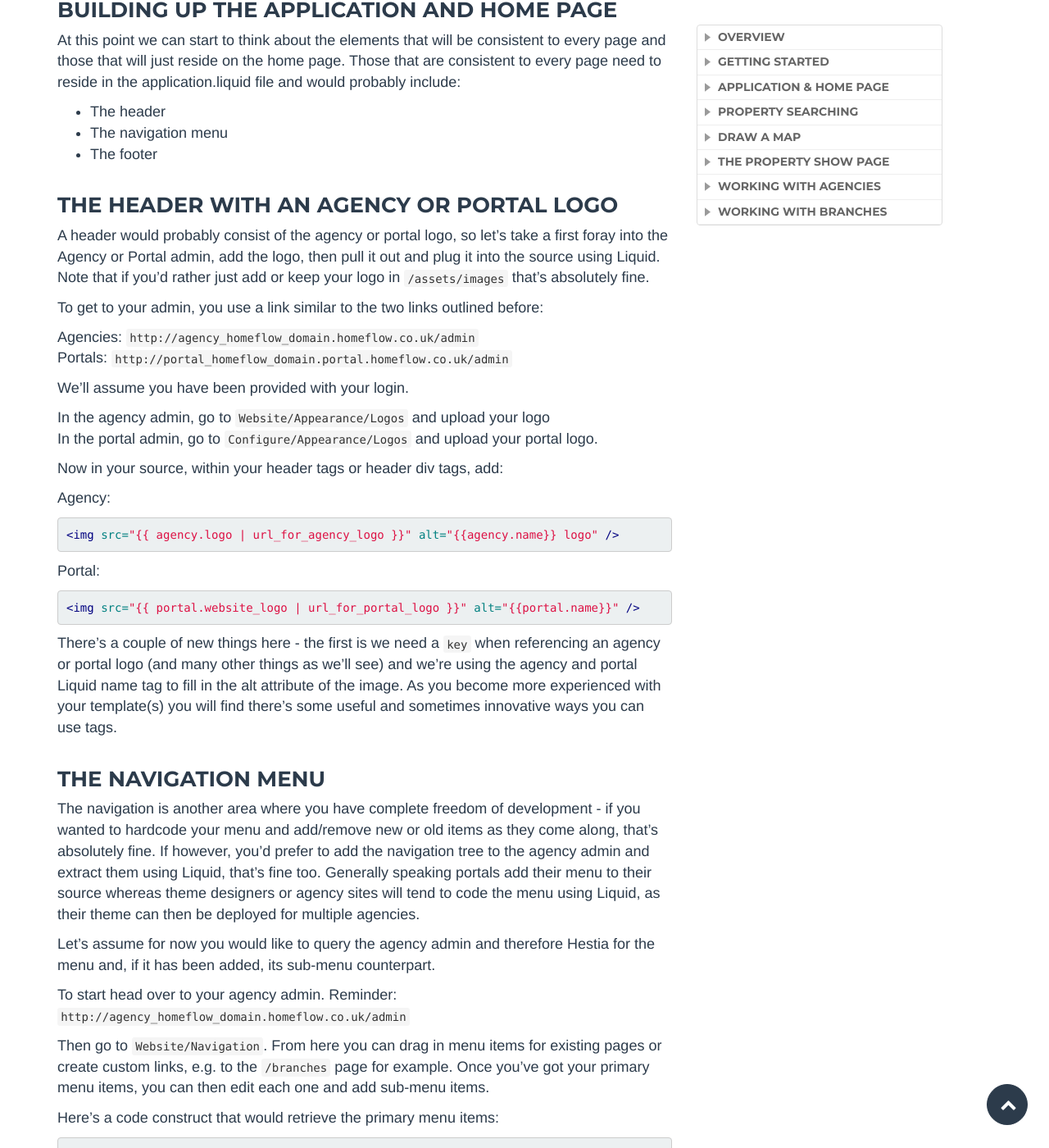
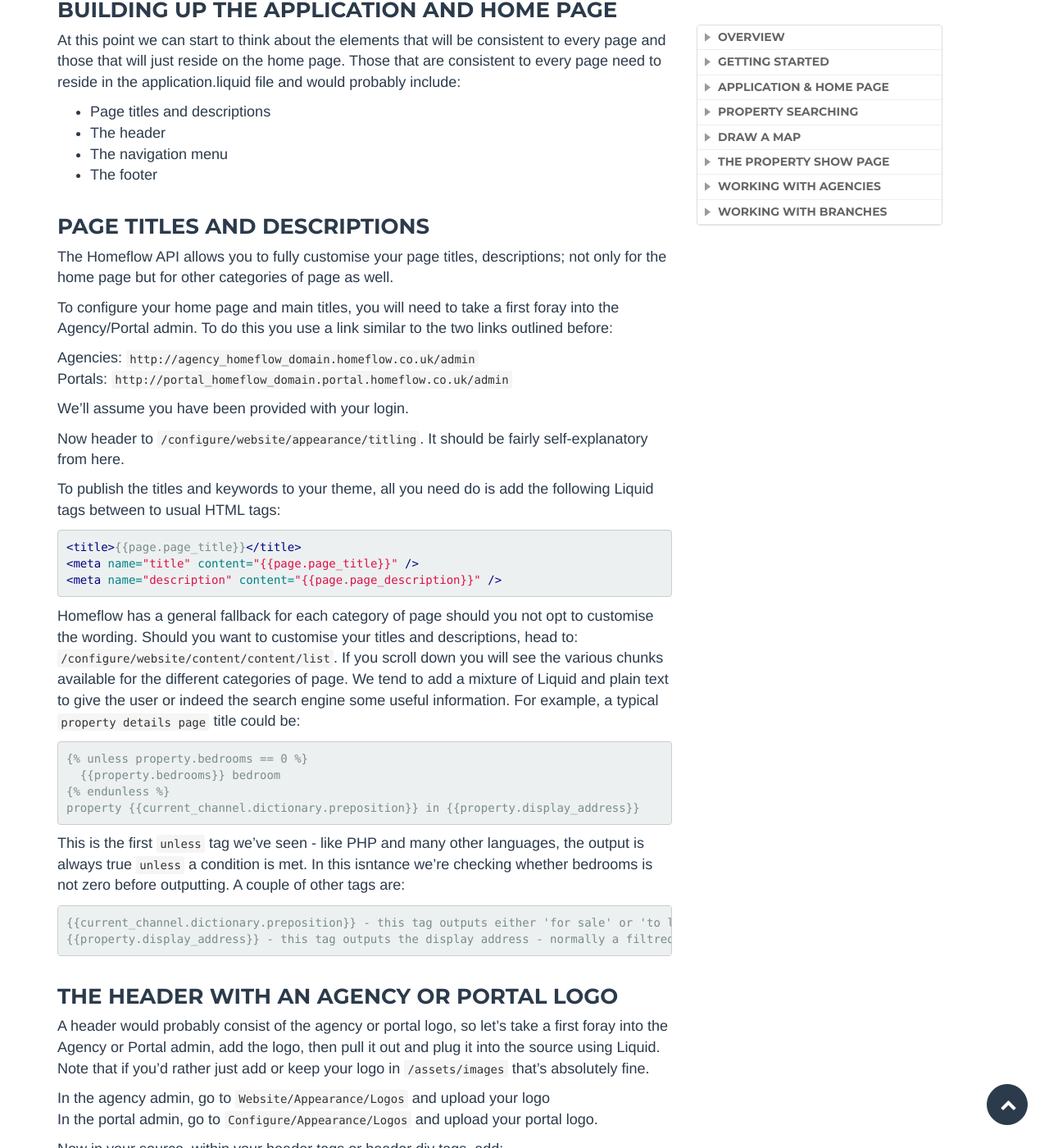
Before and after one commit to homeflow/homeflow.github.io, a Jekyll site: the page built from _posts/2014-08-13-ctesius.md, in a window 1280 px wide and 1400 px high, scrolled down 5142 px. Shown: the whole window at 82% size. Built offline with Jekyll 4.4.1, drawn with Linux system fonts in a browser that asks for light colours; some of the changed text lies outside the part shown.

Commit message:
Titles and descriptions

```diff
--- a/_posts/2014-08-13-ctesius.md
+++ b/_posts/2014-08-13-ctesius.md
@@ -191,20 +191,57 @@ Hopefully you will see the result in the browser.
 
 At this point we can start to think about the elements that will be consistent to every page and those that will just reside on the home page. Those that are consistent to every page need to reside in the application.liquid file and would probably include:
 
+- Page titles and descriptions
 - The header
 - The navigation menu
 - The footer
 
-###The header with an agency or portal logo
+###Page titles and descriptions
 
-A header would probably consist of the agency or portal logo, so let's take a first foray into the Agency or Portal admin, add the logo, then pull it out and plug it into the source using Liquid. Note that if you'd rather just add or keep your logo in ``/assets/images`` that's absolutely fine.
+The Homeflow API allows you to fully customise your page titles, descriptions; not only for the home page but for other categories of page as well.
 
-To get to your admin, you use a link similar to the two links outlined before:
+To configure your home page and main titles, you will need to take a first foray into the Agency/Portal admin. To do this you use a link similar to the two links outlined before:
 
 Agencies: ``http://agency_homeflow_domain.homeflow.co.uk/admin``<br>
 Portals: ``http://portal_homeflow_domain.portal.homeflow.co.uk/admin``
 
 We'll assume you have been provided with your login.
+
+Now header to ``/configure/website/appearance/titling``. It should be fairly self-explanatory from here.
+
+To publish the titles and keywords to your theme, all you need do is add the following Liquid tags between to usual HTML tags:
+
+{% highlight html %}
+{% raw %}
+<title>{{page.page_title}}</title>
+<meta name="title" content="{{page.page_title}}" />
+<meta name="description" content="{{page.page_description}}" />
+{% endraw %}
+{% endhighlight %}
+
+Homeflow has a general fallback for each category of page should you not opt to customise the wording. Should you want to customise your titles and descriptions, head to: ``/configure/website/content/content/list``. If you scroll down you will see the various chunks available for the different categories of page. We tend to add a mixture of Liquid and plain text to give the user or indeed the search engine some useful information. For example, a typical ``property details page`` title could be:
+
+{% highlight html %}
+{% raw %}
+{% unless property.bedrooms == 0 %}
+  {{property.bedrooms}} bedroom
+{% endunless %}
+property {{current_channel.dictionary.preposition}} in {{property.display_address}}
+{% endraw %}
+{% endhighlight %}
+
+This is the first ``unless`` tag we've seen - like PHP and many other languages, the output is always true ``unless`` a condition is met. In this isntance we're checking whether bedrooms is not zero before outputting. A couple of other tags are:
+
+{% highlight html %}
+{% raw %}
+{{current_channel.dictionary.preposition}} - this tag outputs either 'for sale' or 'to let'
+{{property.display_address}} - this tag outputs the display address - normally a filtred version of the actual address
+{% endraw %}
+{% endhighlight %}
+
+###The header with an agency or portal logo
+
+A header would probably consist of the agency or portal logo, so let's take a first foray into the Agency or Portal admin, add the logo, then pull it out and plug it into the source using Liquid. Note that if you'd rather just add or keep your logo in ``/assets/images`` that's absolutely fine.
 
 In the agency admin, go to ``Website/Appearance/Logos`` and upload your logo<br>
 In the portal admin, go to ``Configure/Appearance/Logos`` and upload your portal logo.
@@ -597,7 +634,7 @@ These arguements allow you to define how many trailing and remaining pages to sh
 {% endraw %}
 {% endhighlight %}
 
-We start with the first ``unless`` statement we've seen. The ``unless`` statement will continue to output the code between the tags unless a certain condition is met. Here if page count is one, then we don't want to try and output the whole for block (incidentally this could be changed to an ``if/else`` and we could output the first page number to signify there's only one page). Next we use a couple of statments we've already seen and a Liquid tag we've not - ``{% raw %}{{pagination.first_page_link}}{% endraw %}`` outputs the first page link.
+We start with the second ``unless`` statement we've seen. As a reminder, the ``unless`` statement will continue to output the code between the tags unless a certain condition is met. Here if page count is one, then we don't want to try and output the whole for block (incidentally this could be changed to an ``if/else`` and we could output the first page number to signify there's only one page). Next we use a couple of statments we've already seen and a Liquid tag we've not - ``{% raw %}{{pagination.first_page_link}}{% endraw %}`` outputs the first page link.
 
 Next we get into our for loop. First we give it a reference and then ``previous: 4 after : 4``, meaning we want four trailing pages and four forthcoming pages (if they're available). The body of the for loop outputs the appropriate ``li anchor`` code for each. The final block in this code does a couple of checks to make sure there's pages remaining before outputting a helper ``last`` page link. We then close off our if statements and unless statements in the usual way.
 
```
